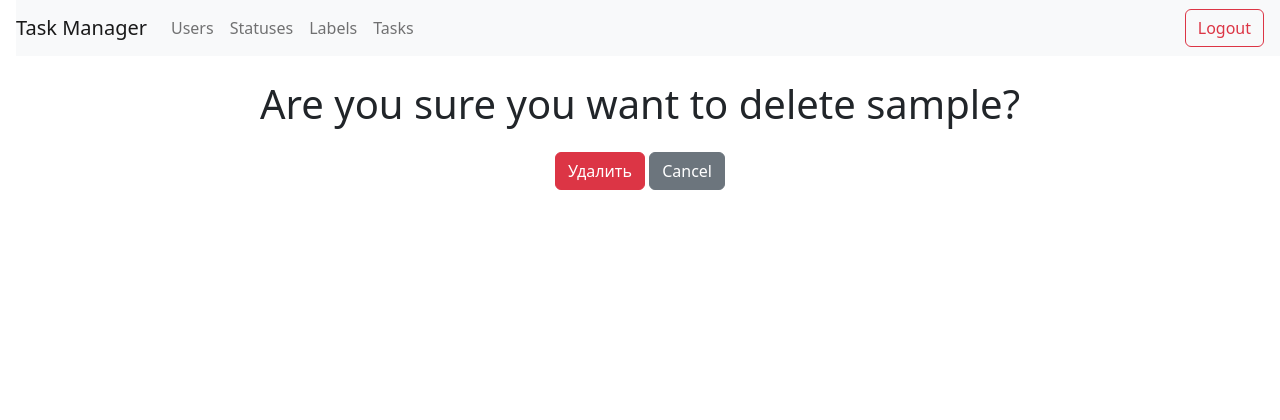
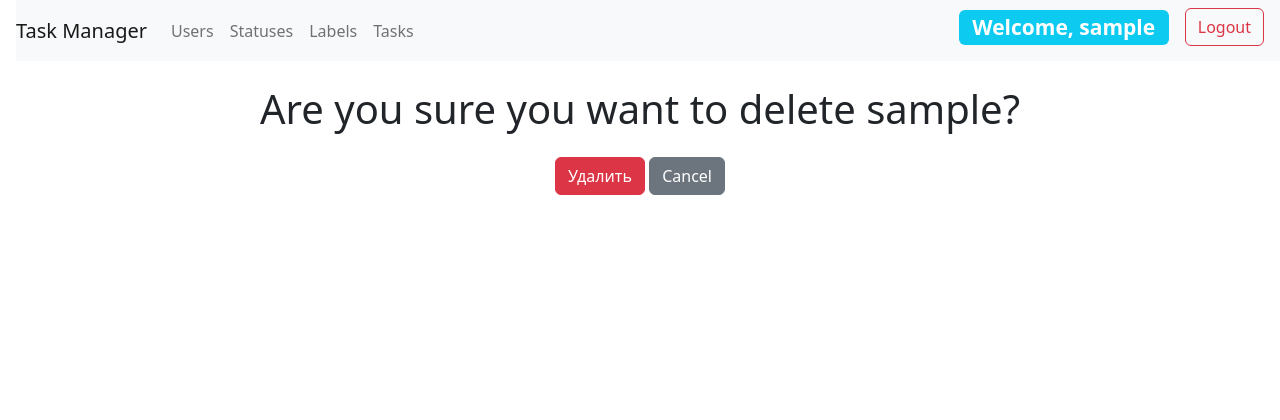
Before and after one commit to BobKelsoGIT/python-project-52, a Django app: page /users/1/delete/ in a window 1280 px wide. Shown: the top 420 px of the page. Run offline with Django 4.2, Linux system fonts and the light colour scheme; a user stored in the database is signed in; tables that the repository leaves empty hold one stand-in row (values such as "Sample post"); parts of the project's set-up code (start-up, migrations or seed data) failed here and were passed over; some libraries are stand-ins or nearby versions.

Commit message:
navbar.html username added

```diff
--- a/task_manager/templates/navbar.html
+++ b/task_manager/templates/navbar.html
@@ -24,6 +24,9 @@
         {% if user.is_authenticated %}
         <ul class="navbar-nav ms-auto">
             <li class="nav-item">
+                <h3><span class="badge bg-info me-3">{% trans 'Welcome' %}, {{ user.username }}</span></h3>
+            </li>
+            <li class="nav-item">
                 <form method="POST" action="{% url 'logout' %}">
                     {% csrf_token %}
                     <button type="submit" class="btn btn-outline-danger me-3">{% trans 'Logout' %}</button>
```
